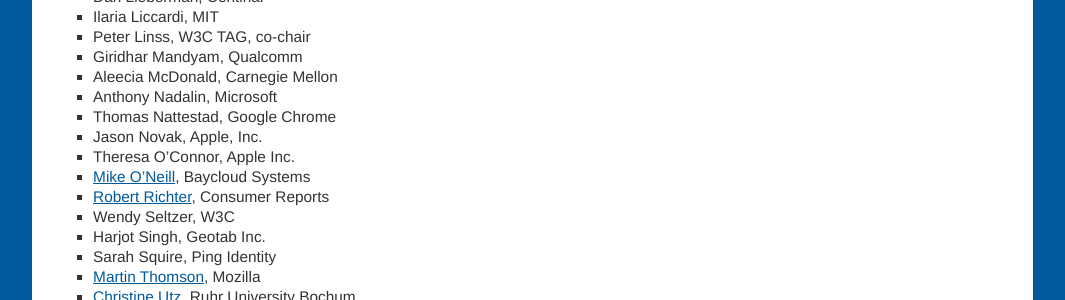
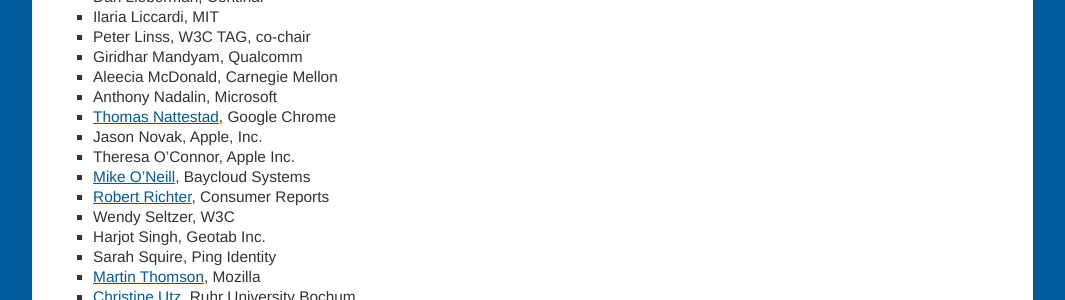
Before and after one commit to w3c/permissions-ws-2018, a Jekyll site: the page built from papers.md, in a window 1280 px wide. Shown: the part 720-1020 px from the top of the page, without its empty margins (108-1173 px from the left). Built offline with Jekyll 4.4.1, drawn with Linux system fonts in a browser that asks for light colours; our own code applies the rules of GitHub Pages for plain Markdown files; part of the change alters nothing that is shown.

```diff
--- a/papers.md
+++ b/papers.md
@@ -26,7 +26,7 @@ layout: home
 * Giridhar Mandyam,	Qualcomm
 * Aleecia McDonald, Carnegie Mellon
 * Anthony Nadalin,	Microsoft
-* Thomas Nattestad, Google Chrome
+* [Thomas Nattestad](https://www.w3.org/Privacy/permissions-ws-2018/papers/thomas-nattestad.pdf), Google Chrome
 * Jason Novak, Apple, Inc.
 * Theresa O'Connor,	Apple Inc.
 * [Mike O'Neill](https://www.w3.org/Privacy/permissions-ws-2018/papers/mike-oneil.txt),	Baycloud Systems
```
